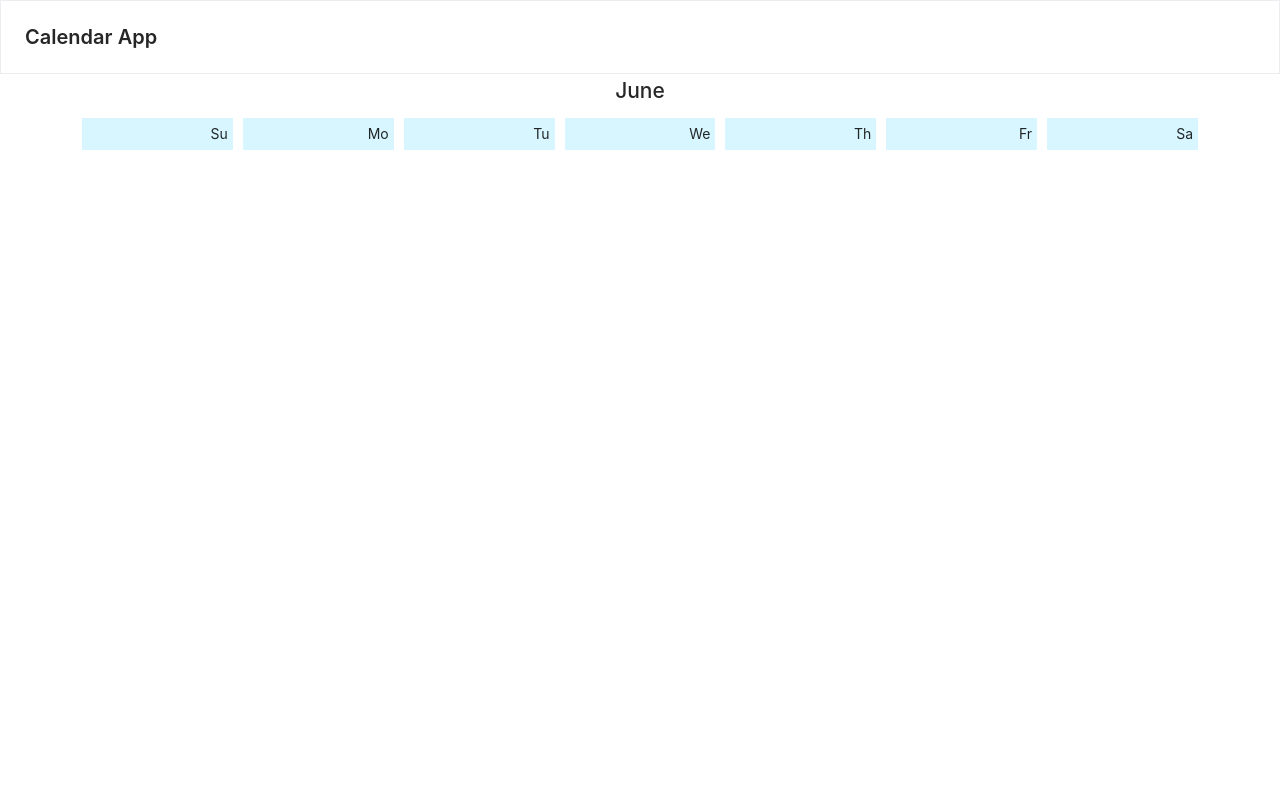
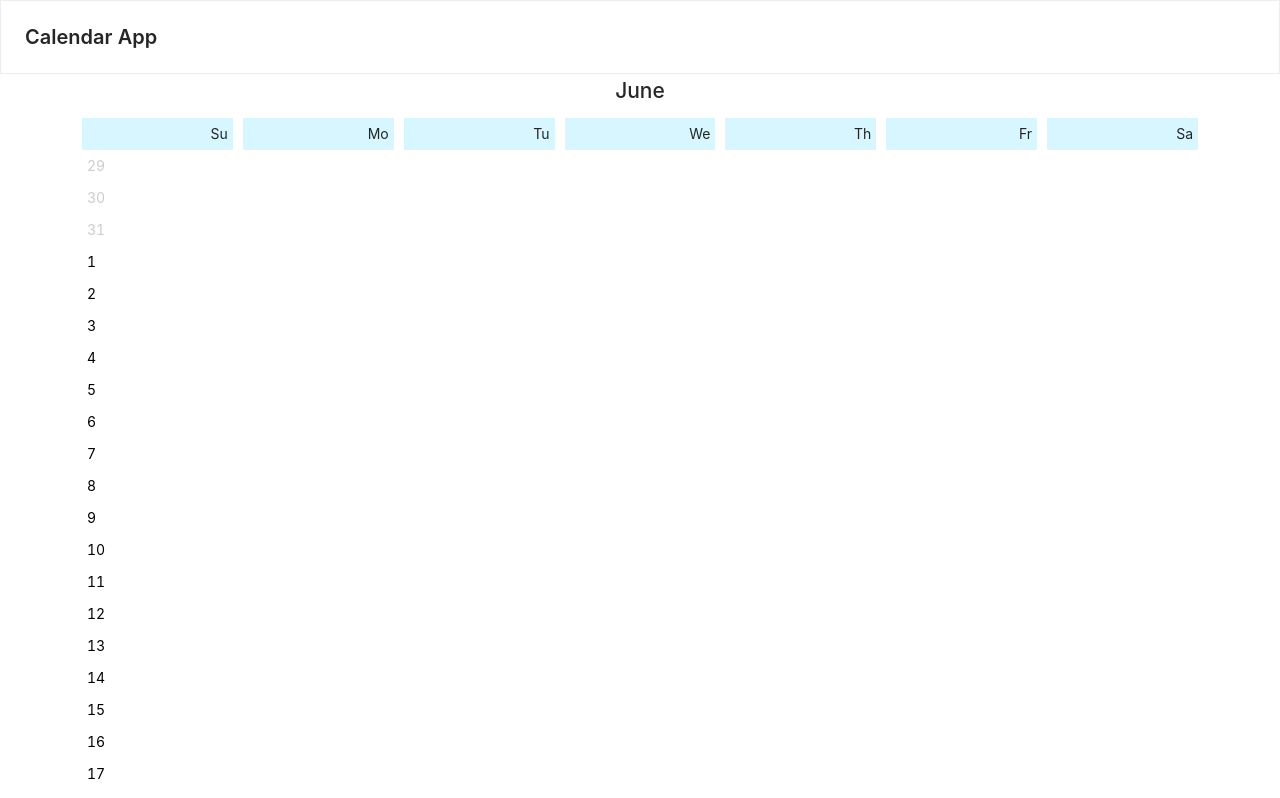
Before and after one commit to Edixon-vanVliet/Calendar, a React (Create React App) app: page / in a window 1280 px wide. Shown: the top 798 px of the page. Built offline with nearby package versions, Linux system fonts and the light colour scheme.

Commit message:
Calculate dates to show

```diff
--- a/src/components/calendar/Calendar.js
+++ b/src/components/calendar/Calendar.js
@@ -1,17 +1,27 @@
-import React, { useState } from "react";
+import React, { useEffect, useState } from "react";
 import moment from "moment";
 import Days from "./Days";
+import Dates from "./Dates";
 
 import "./calendar.css";
 
 const Calendar = () => {
-  const [date] = useState(moment());
+  const [currentDate] = useState(moment());
+  const [startingDate, setStartingDate] = useState();
+
+  useEffect(() => {
+    const date = moment().startOf("month");
+    const day = date.day();
+
+    setStartingDate(date.subtract(day, "days"));
+  }, []);
 
   return (
     <div className="calendar">
-      <h2>{date.format("MMMM")}</h2>
+      <h2>{currentDate.format("MMMM")}</h2>
 
       <Days />
+      <Dates currentDate={currentDate} startingDate={startingDate} />
     </div>
   );
 };
--- /dev/null
+++ b/src/components/calendar/Dates.js
@@ -0,0 +1,35 @@
+import React from "react";
+import Date from "./Date";
+
+const DAYS_IN_WEEK = 7;
+
+const Dates = ({ currentDate, startingDate }) => {
+  const getDates = () => {
+    if (currentDate === undefined || startingDate === undefined) {
+      return [];
+    }
+
+    let daysInCalendar = currentDate.endOf("month").diff(startingDate, "days");
+    daysInCalendar += DAYS_IN_WEEK - (daysInCalendar % DAYS_IN_WEEK);
+
+    const dates = [];
+    const date = startingDate.clone();
+    for (let i = 0; i < daysInCalendar; i++) {
+      dates.push(
+        <Date
+          key={date.dayOfYear()}
+          date={date.clone()}
+          currentMonth={date.month() === currentDate.month()}
+        />
+      );
+
+      date.add(1, "day");
+    }
+
+    return dates;
+  };
+
+  return <div className="dates">{getDates()}</div>;
+};
+
+export default Dates;
```
